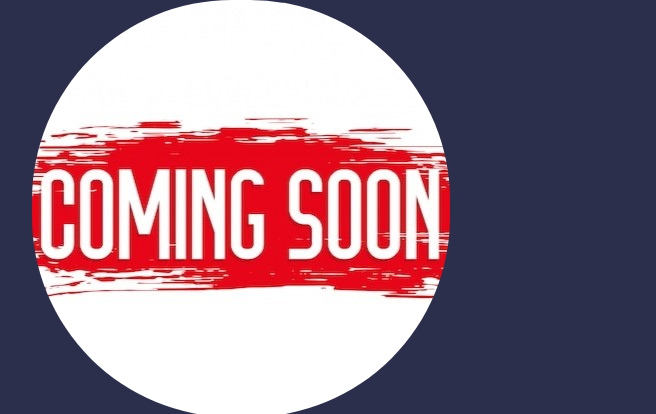
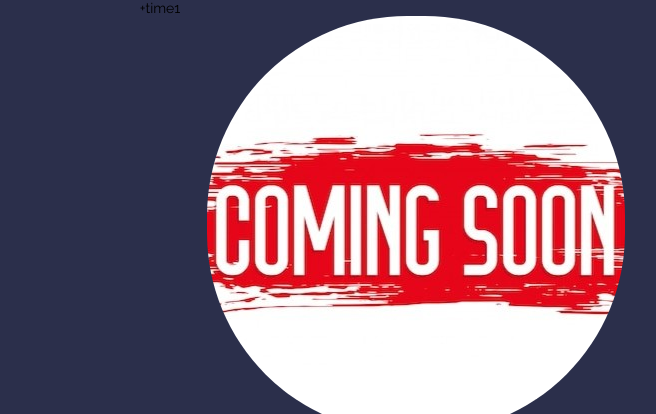
Before and after one commit to I-dev-im/Portfolio, a plain HTML site: page index.html in a window 1280 px wide. Shown: the top 414 px of the page, without its empty margins (480-1136 px from the left). Drawn offline with Linux system fonts and the light colour scheme.

Commit message:
Update index.html

```diff
--- a/index.html
+++ b/index.html
@@ -60,6 +60,11 @@ header {
 }
 </style>
     <title>indrajit mondal</title>
+    <script>
+        var time1 = new Date();
+
+        document.write("<center>+time1");
+    </script>
 </head>
 <body>
     <header>
```
